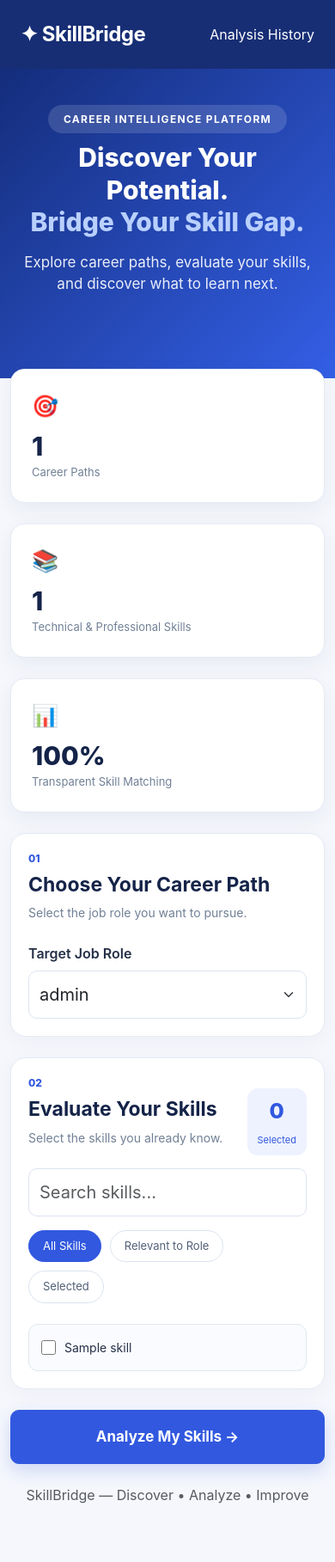
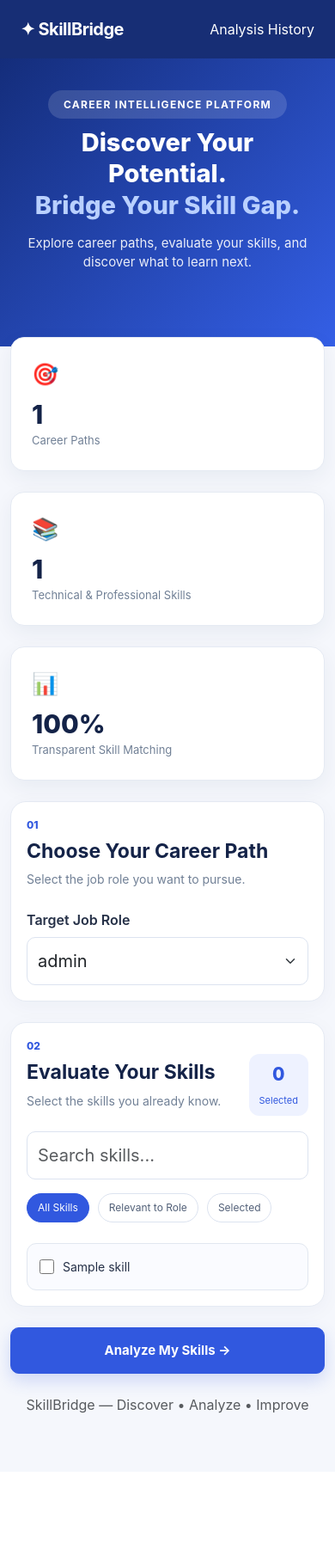
Before and after one commit to KomalY-15/SkillBridge, a Flask app: template templates/index.html in a window 390 px wide. Shown: the whole page at 86% size. After the commit the page ends 1644 px from the top, so only its background shows below. Run offline with Flask 3, Linux system fonts and the light colour scheme; the template is opened without the code that fills it: most values are stand-ins (such as "Sample title", 1, 10 or a date in 2020).

Commit message:
Fix responsive styles and compact skill selection

```diff
--- a/static/style.css
+++ b/static/style.css
@@ -1,3 +1,7 @@
+
+/* =====================================
+   SKILLBRIDGE - GLOBAL STYLES
+===================================== */
 
 :root {
     --primary: #3158df;
@@ -18,6 +22,10 @@ body {
     color: #253047;
 }
 
+/* =====================================
+   NAVIGATION
+===================================== */
+
 .navbar {
     background: #172e75 !important;
     padding: 17px 28px;
@@ -28,6 +36,10 @@ body {
     letter-spacing: -0.5px;
 }
 
+/* =====================================
+   HERO SECTION
+===================================== */
+
 .hero {
     padding: 65px 20px 95px;
     background: linear-gradient(
@@ -37,7 +49,7 @@ body {
 }
 
 .hero-tag {
-    background: rgba(255,255,255,0.14);
+    background: rgba(255, 255, 255, 0.14);
     padding: 9px 18px;
     border-radius: 30px;
     font-size: 12px;
@@ -62,6 +74,10 @@ body {
     margin-top: 15px;
 }
 
+/* =====================================
+   MAIN CONTENT
+===================================== */
+
 .main-content {
     max-width: 1100px;
     margin-top: -45px;
@@ -69,11 +85,15 @@ body {
     padding-bottom: 50px;
 }
 
+/* =====================================
+   STATISTICS CARDS
+===================================== */
+
 .stat-card {
     background: white;
     border-radius: 16px;
     padding: 24px;
-    box-shadow: 0 8px 25px rgba(25,45,90,0.06);
+    box-shadow: 0 8px 25px rgba(25, 45, 90, 0.06);
     border: 1px solid var(--border);
 }
 
@@ -95,13 +115,17 @@ body {
     margin: 0;
 }
 
+/* =====================================
+   APPLICATION CARDS
+===================================== */
+
 .app-card,
 .card {
     background: white;
     padding: 30px;
     border: 1px solid var(--border);
     border-radius: 18px;
-    box-shadow: 0 5px 25px rgba(25,45,90,0.04);
+    box-shadow: 0 5px 25px rgba(25, 45, 90, 0.04);
 }
 
 .section-number {
@@ -123,6 +147,10 @@ body {
     margin-bottom: 25px;
 }
 
+/* =====================================
+   FORM INPUTS
+===================================== */
+
 .form-control,
 .form-select {
     border: 1px solid #dce3f0;
@@ -133,8 +161,12 @@ body {
 .form-control:focus,
 .form-select:focus {
     border-color: var(--primary);
-    box-shadow: 0 0 0 3px rgba(49,88,223,0.1);
+    box-shadow: 0 0 0 3px rgba(49, 88, 223, 0.1);
 }
+
+/* =====================================
+   SELECTED SKILLS COUNTER
+===================================== */
 
 .selected-counter {
     background: #eef2ff;
@@ -142,6 +174,7 @@ body {
     border-radius: 12px;
     padding: 12px 20px;
     text-align: center;
+    flex-shrink: 0;
 }
 
 .selected-counter span {
@@ -153,6 +186,10 @@ body {
 .selected-counter small {
     font-size: 11px;
 }
+
+/* =====================================
+   FILTER BUTTONS
+===================================== */
 
 .filter-bar {
     display: flex;
@@ -168,6 +205,7 @@ body {
     padding: 8px 16px;
     font-size: 13px;
     cursor: pointer;
+    transition: 0.2s ease;
 }
 
 .filter-btn.active,
@@ -176,6 +214,10 @@ body {
     color: white;
     border-color: var(--primary);
 }
+
+/* =====================================
+   SKILL CARDS
+===================================== */
 
 .skill-card {
     display: flex;
@@ -215,6 +257,54 @@ body {
     font-size: 14px;
 }
 
+/* =====================================
+   COMPACT SCROLLABLE SKILLS SECTION
+===================================== */
+
+.skills-scroll-area {
+    max-height: 330px;
+    overflow-y: auto;
+    overflow-x: hidden;
+    padding: 14px;
+    border: 1px solid #e2e8f0;
+    border-radius: 14px;
+    background: #f8fafc;
+    scrollbar-width: thin;
+    scrollbar-color: #94a3b8 #f1f5f9;
+}
+
+/* Scrollbar */
+.skills-scroll-area::-webkit-scrollbar {
+    width: 7px;
+}
+
+.skills-scroll-area::-webkit-scrollbar-thumb {
+    background: #94a3b8;
+    border-radius: 10px;
+}
+
+.skills-scroll-area::-webkit-scrollbar-track {
+    background: #f1f5f9;
+}
+
+/* Skill cards inside scrollable area */
+.skills-scroll-area .skill-card {
+    min-height: 55px;
+    padding: 12px;
+}
+
+/* Highlight selected skills */
+.skills-scroll-area .skill-card:has(
+    .skill-checkbox:checked
+) {
+    border-color: #2563eb;
+    background: #eff6ff;
+}
+
+/* =====================================
+   BUTTONS
+===================================== */
+
 .btn-primary {
     background: var(--primary);
     border-color: var(--primary);
@@ -224,14 +314,19 @@ body {
 
 .btn-primary:hover {
     background: #2447be;
+    border-color: #2447be;
 }
 
 .analyze-btn {
     padding: 18px;
     font-size: 17px;
     font-weight: 700;
-    box-shadow: 0 8px 20px rgba(49,88,223,0.2);
+    box-shadow: 0 8px 20px rgba(49, 88, 223, 0.2);
 }
+
+/* =====================================
+   DASHBOARD
+===================================== */
 
 .badge {
     font-size: 13px;
@@ -243,7 +338,12 @@ body {
     padding: 15px;
 }
 
+/* =====================================
+   RESPONSIVE DESIGN - TABLET
+===================================== */
+
 @media (max-width: 768px) {
+
     .hero {
         padding: 45px 15px 80px;
     }
@@ -260,4 +360,63 @@ body {
     .selected-counter {
         padding: 8px 12px;
     }
+
+    .skills-scroll-area {
+        max-height: 300px;
+    }
 }
+
+/* =====================================
+   RESPONSIVE DESIGN - MOBILE
+===================================== */
+
+@media (max-width: 576px) {
+
+    .hero {
+        padding: 40px 15px 70px;
+    }
+
+    .hero h1 {
+        font-size: 29px;
+    }
+
+    .hero p {
+        font-size: 15px;
+    }
+
+    .navbar {
+        padding: 14px 16px;
+    }
+
+    .navbar-brand {
+        font-size: 20px;
+    }
+
+    .app-card,
+    .card {
+        padding: 18px;
+    }
+
+    .skills-scroll-area {
+        max-height: 280px;
+        padding: 10px;
+    }
+
+    .skills-scroll-area .skill-card {
+        min-height: 48px;
+    }
+
+    .filter-btn {
+        font-size: 12px;
+        padding: 7px 12px;
+    }
+
+    .selected-counter span {
+        font-size: 21px;
+    }
+
+    .analyze-btn {
+        font-size: 15px;
+        padding: 15px;
+    }
+}
```
